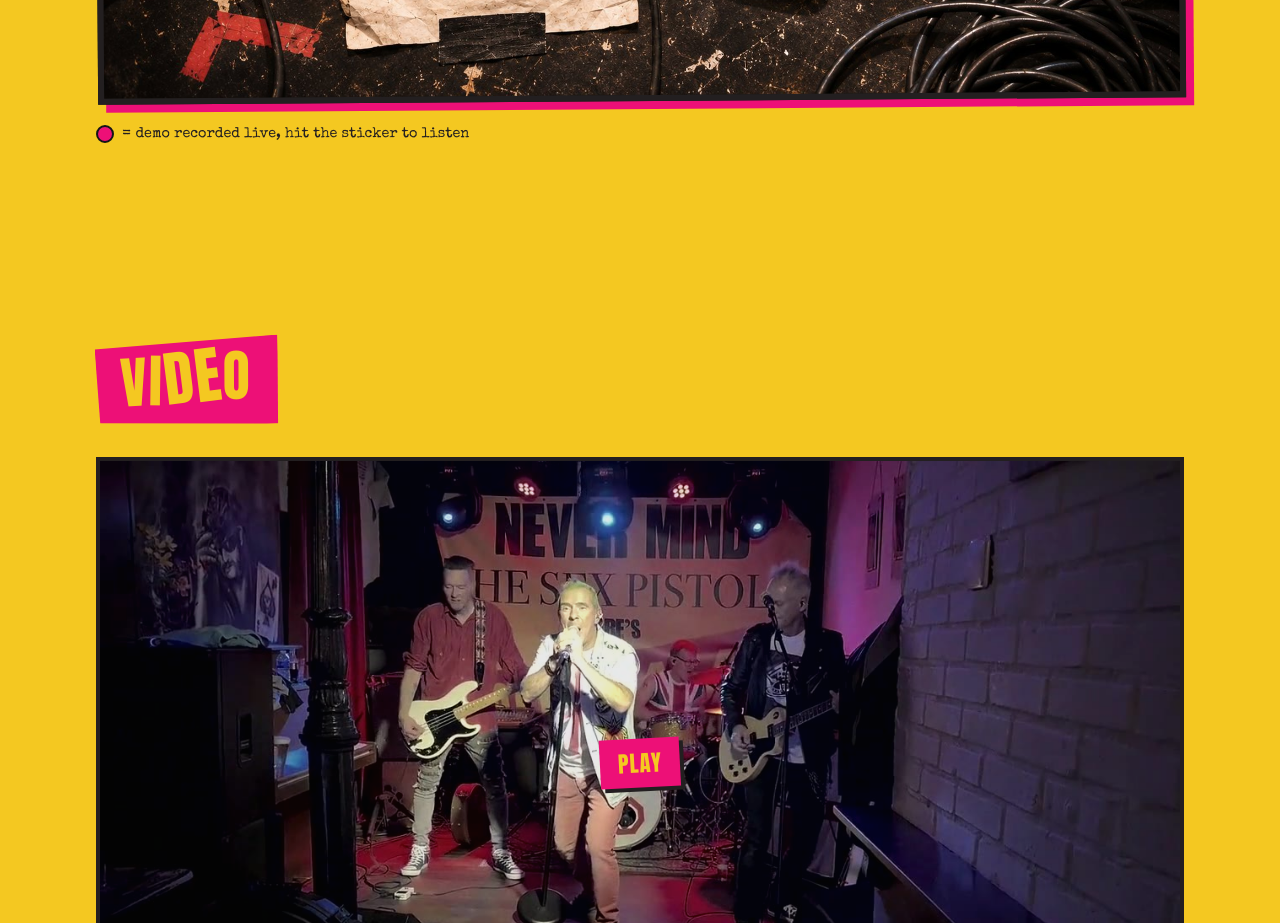
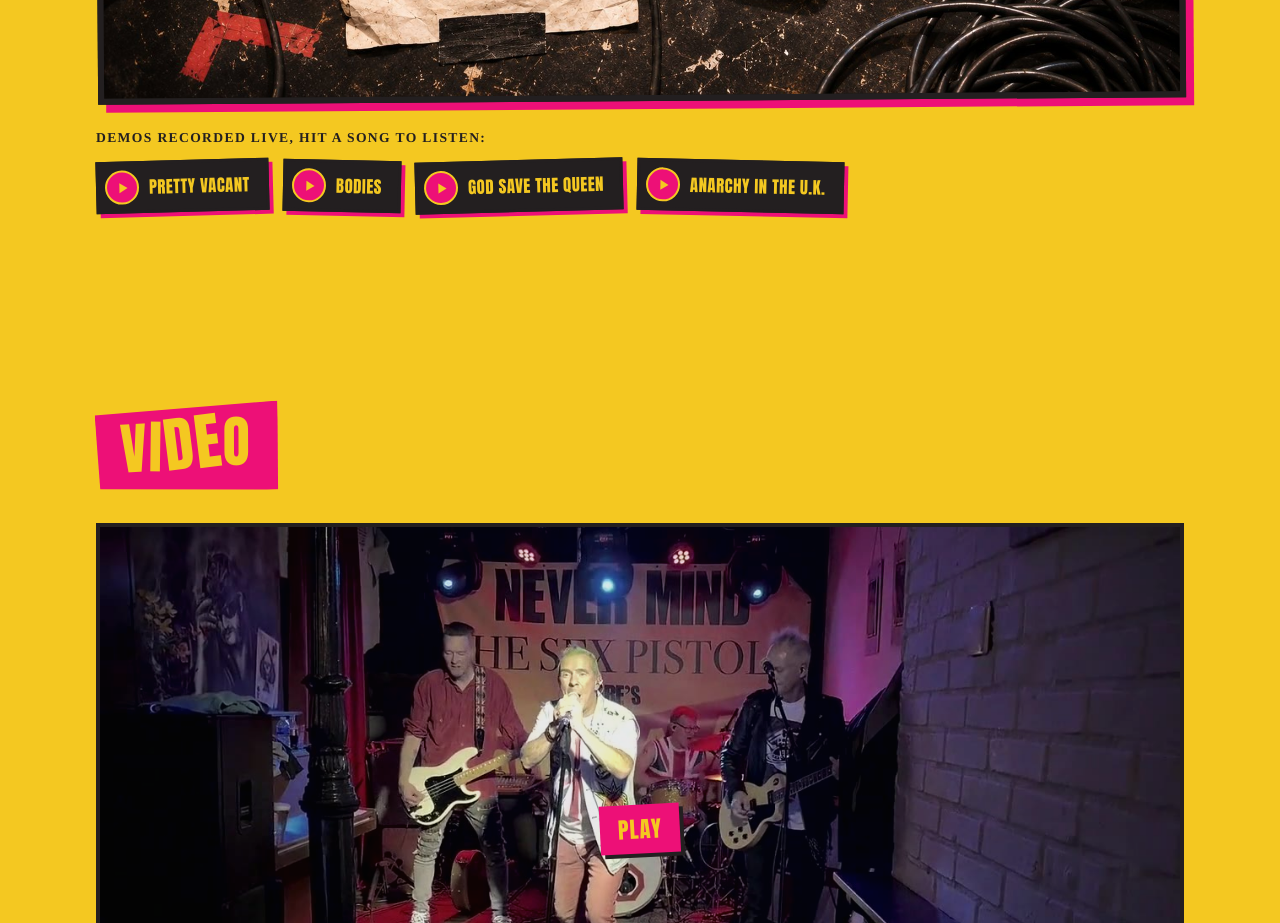
Before and after one commit to rayterriet/prettyvacant, a plain HTML site: page index.html in a window 1280 px wide. Shown: the part 4520-5443 px from the top of the page. Drawn offline with nearby package versions, Linux system fonts and the light colour scheme.

Commit message:
Demo-knoppen ook als tekstknoppen onder de setlijst, gekoppeld aan de stickers
Co-Authored-By: Claude Opus 5.5 <noreply@anthropic.com>
Claude-Session: https://claude.ai/code/session_01EPF2kbK1nb6gBpw9xHY7dv

```diff
--- a/index.html
+++ b/index.html
@@ -50,7 +50,7 @@
 <link rel="preconnect" href="https://fonts.googleapis.com">
 <link rel="preconnect" href="https://fonts.gstatic.com" crossorigin>
 <link rel="stylesheet" href="https://fonts.googleapis.com/css2?family=Anton&family=Archivo:wght@400;600;800&family=Special+Elite&family=Tinos:wght@400;700&display=swap">
-<link rel="stylesheet" href="style.css?v=20261117j">
+<link rel="stylesheet" href="style.css?v=20261117n">
 </head>
 <body>
 
@@ -144,7 +144,7 @@
         </div>
         </div>
         <ol class="tracks-sr" id="tracks"></ol>
-        <figcaption class="demo-legenda"><span class="demo-sticker-mini" aria-hidden="true"></span> <span data-t="muziek.legenda">= live opgenomen demo, druk op de sticker om te luisteren</span></figcaption>
+        <figcaption class="demo-legenda"><span class="label" data-t="muziek.legenda">Live opgenomen demo's, druk op een nummer om te luisteren:</span><span class="demo-rij" id="demo-rij"></span></figcaption>
       </figure>
     </div>
   </section>
@@ -230,7 +230,7 @@
 </dialog>
 
 <script src="gegevens.js?v=20261117a"></script>
-<script src="site.js?v=20261117m"></script>
+<script src="site.js?v=20261117n"></script>
 <script>
   (function(d, s, id) {
     var js, fjs = d.getElementsByTagName(s)[0];
--- a/site.js
+++ b/site.js
@@ -22,7 +22,7 @@
       'muziek.intro': "Wil je weten hoe wij klinken? Luister dan naar onze demo's, live opgenomen tijdens onze repetities.",
       'muziek.live': 'Live spelen wij hun enige album, Never Mind the Bollocks, aangevuld met unieke nummers en covers die de originele Sex Pistols ook gespeeld hebben.',
       'muziek.demo': 'Live', 'muziek.fotoalt': 'Onze handgeschreven setlijst, vastgeplakt op het podium naast een gitaarversterker en een effectpedaal',
-      'muziek.legenda': '= live opgenomen demo, druk op de sticker om te luisteren',
+      'muziek.legenda': "Live opgenomen demo's, druk op een nummer om te luisteren:",
       'muziek.speel': 'Speel demo: ', 'muziek.pauze': 'Pauzeer demo: ',
       'top': 'Pretty Vacant, naar boven',
       'menu': 'Hoofdmenu',
@@ -70,7 +70,7 @@
       'muziek.intro': 'Want to know what we sound like? Then listen to our demos, recorded live at our rehearsals.',
       'muziek.live': 'Live, we play their one and only album, Never Mind the Bollocks, plus rare songs and covers the original Sex Pistols played too.',
       'muziek.demo': 'Live', 'muziek.fotoalt': 'Our handwritten setlist, taped to the stage next to a guitar amp and an effects pedal',
-      'muziek.legenda': '= demo recorded live, hit the sticker to listen',
+      'muziek.legenda': 'Demos recorded live, hit a song to listen:',
       'muziek.speel': 'Play demo: ', 'muziek.pauze': 'Pause demo: ',
       'top': 'Pretty Vacant, back to top',
       'menu': 'Main menu',
@@ -118,7 +118,7 @@
       'muziek.intro': 'Ihr wollt wissen, wie wir klingen? Dann hört euch unsere Demos an, live aufgenommen bei unseren Proben.',
       'muziek.live': 'Live spielen wir ihr einziges Album, Never Mind the Bollocks, ergänzt um seltene Songs und Coverversionen, die auch die originalen Sex Pistols gespielt haben.',
       'muziek.demo': 'Live', 'muziek.fotoalt': 'Unsere handgeschriebene Setlist, auf die Bühne geklebt neben einem Gitarrenverstärker und einem Effektpedal',
-      'muziek.legenda': '= live aufgenommenes Demo, auf den Sticker drücken zum Anhören',
+      'muziek.legenda': 'Live aufgenommene Demos, auf einen Song drücken zum Anhören:',
       'muziek.speel': 'Demo abspielen: ', 'muziek.pauze': 'Demo pausieren: ',
       'top': 'Pretty Vacant, nach oben',
       'menu': 'Hauptmenü',
@@ -447,8 +447,8 @@
     knop.setAttribute('aria-label', T(speelt ? 'muziek.pauze' : 'muziek.demo-knop') + knop.dataset.titel);
   }
   function tekenTracks() {
-    var lijst = $('tracks'), beeld = $('setlist-beeld'); if (!lijst || !beeld) return;
-    lijst.textContent = '';
+    var lijst = $('tracks'), beeld = $('setlist-beeld'), rij = $('demo-rij'); if (!lijst || !beeld) return;
+    lijst.textContent = ''; if (rij) rij.textContent = '';
     beeld.querySelectorAll('.sticker').forEach(function (n) { n.remove(); });
     (typeof MUZIEK !== 'undefined' ? MUZIEK : []).forEach(function (n, i) {
       lijst.appendChild(el('li', null, n.titel));
@@ -473,9 +473,21 @@
       knop.addEventListener('click', speelAf);
       markeer.addEventListener('click', speelAf);
       beeld.appendChild(st);
+      if (rij) {
+        var tk = el('button', 'demo-tekstknop');
+        tk.type = 'button'; tk.dataset.src = n.demo; tk.dataset.titel = n.titel;
+        tk.innerHTML = '<span class="tk-icoon" aria-hidden="true"><svg viewBox="0 0 24 24"><path class="i-speel" d="M7 4l13 8-13 8z"/><path class="i-pauze" d="M6 4h4v16H6zM14 4h4v16h-4z"/></svg></span>';
+        tk.appendChild(el('span', 'tk-titel', n.titel));
+        knopStand(tk, actief === n.demo && !speler.paused);
+        tk.addEventListener('click', speelAf);
+        rij.appendChild(tk);
+      }
     });
   }
   function werkKnoppenBij() {
+    document.querySelectorAll('#demo-rij .demo-tekstknop').forEach(function (k) {
+      knopStand(k, k.dataset.src === actief && !speler.paused);
+    });
     document.querySelectorAll('#setlist-beeld .demo-knop').forEach(function (k) {
       var dit = k.dataset.src === actief;
       knopStand(k, dit && !speler.paused);
--- a/style.css
+++ b/style.css
@@ -409,7 +409,24 @@ html .gig-actie .chip.prijs { white-space: normal; text-align: center; max-width
 @keyframes puls { from { opacity: .9; transform: scale(.9); } to { opacity: 0; transform: scale(1.25); } }
 .voortgang { width: 100%; height: 5px; background: rgba(0,0,0,.55); border-radius: 3px; overflow: hidden; }
 .voortgang-vul { display: block; height: 100%; width: 0; background: var(--geel); transition: width .25s linear; }
-.demo-legenda { margin: 22px 0 0; font-family: var(--f-type); font-size: .9rem; display: flex; align-items: center; gap: 8px; }
+.demo-legenda { margin: 26px 0 0; display: grid; gap: 12px; }
+.demo-rij { display: flex; flex-wrap: wrap; gap: 12px 14px; }
+.demo-tekstknop {
+  display: inline-flex; align-items: center; gap: 10px; cursor: pointer;
+  background: var(--zwart); color: var(--geel); border: 3px solid var(--zwart);
+  padding: 6px 16px 6px 6px; font-family: var(--f-display); text-transform: uppercase; letter-spacing: .03em; font-size: 1.05rem;
+  box-shadow: 4px 4px 0 var(--roze); transition: transform .12s, background .12s;
+}
+.demo-tekstknop:nth-child(odd) { transform: rotate(-1.5deg); }
+.demo-tekstknop:nth-child(even) { transform: rotate(1.2deg); }
+.demo-tekstknop:hover { background: var(--roze); }
+.demo-tekstknop:active { box-shadow: 0 0 0 var(--roze); }
+.tk-icoon { width: 34px; height: 34px; border-radius: 50%; display: grid; place-items: center; background: var(--roze); color: var(--geel); border: 2px solid var(--geel); }
+.tk-icoon svg { width: 15px; height: 15px; fill: currentColor; pointer-events: none; }
+.demo-tekstknop .i-pauze, .demo-tekstknop.speelt .i-speel { display: none; }
+.demo-tekstknop.speelt .i-pauze { display: inline; }
+.demo-tekstknop.speelt { background: var(--roze); }
+.demo-tekstknop.speelt .tk-icoon { background: var(--zwart); }
 .demo-sticker-mini { width: 18px; height: 18px; border-radius: 50%; background: var(--roze); border: 2px solid #151515; flex: none; }
 @media (max-width: 480px) { nav a[href="#muziek"] { display: none; } }
 @media (prefers-reduced-motion: reduce) { .voortgang-vul, .demo-knop { transition: none; } .demo-knop.speelt::before { animation: none; } }
```
